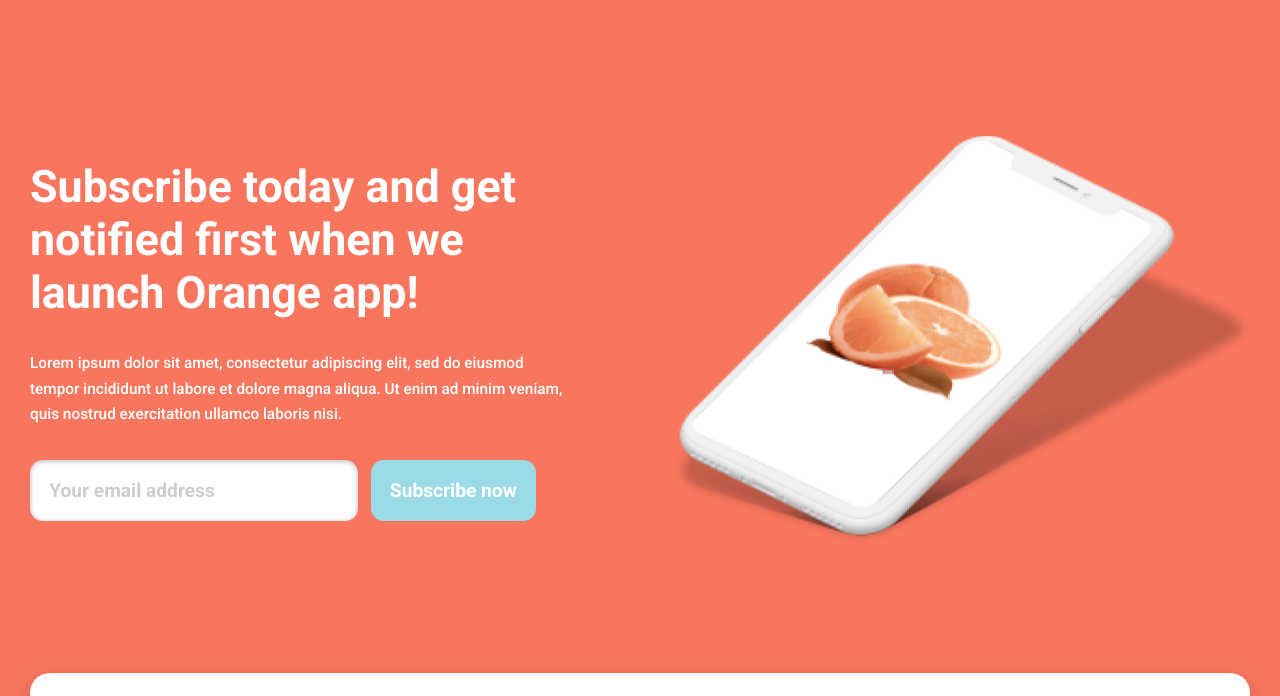
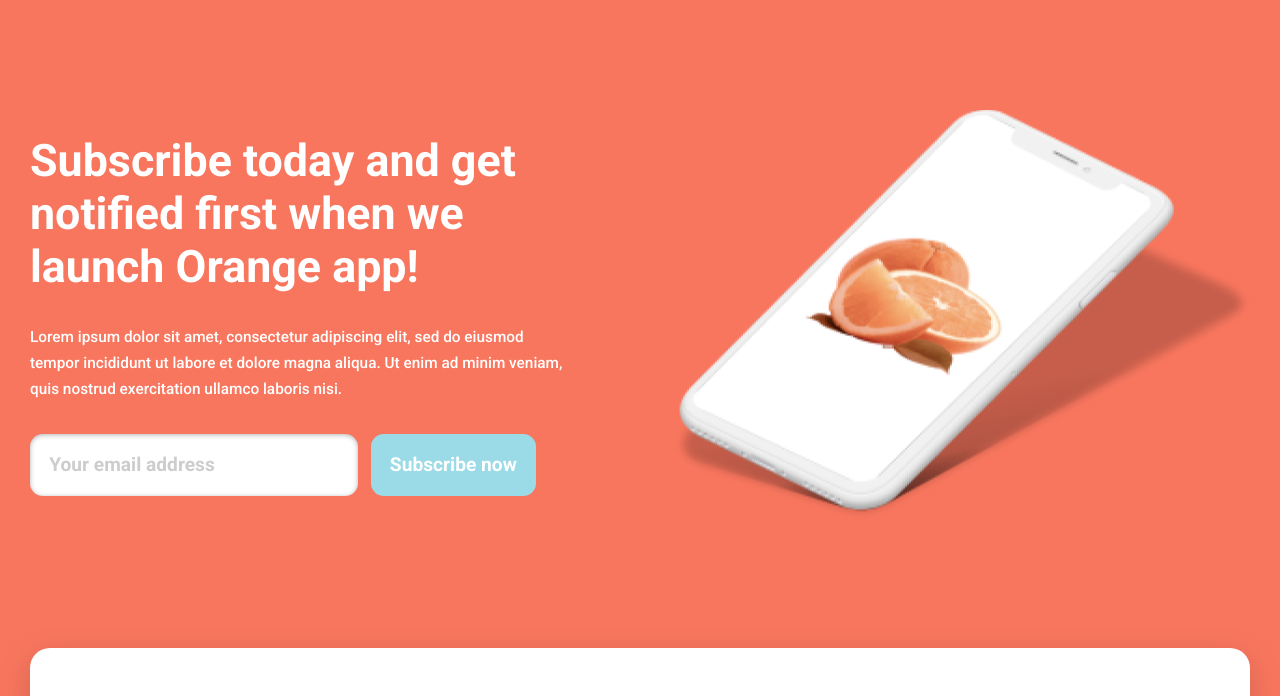
Before and after one commit to saurabhsutar192/Frontend-Challenges, a website: page Orange/index.html in a window 1280 px wide. Shown: the part 81-777 px from the top of the page. Drawn offline with Linux system fonts and the light colour scheme.

Commit message:
styling changes

```diff
--- a/Orange/package.json
+++ b/Orange/package.json
@@ -8,7 +8,8 @@
   },
   "devDependencies": {},
   "scripts": {
-    "sass": "node-sass -w scss/ -o css/ --recursive"  },
+    "sass": "node-sass -w scss/ -o css/ --recursive"
+  },
   "keywords": [],
   "author": "",
   "license": "ISC"
--- a/Orange/scss/banner.scss
+++ b/Orange/scss/banner.scss
@@ -89,7 +89,7 @@ nav {
   color: rgb(255, 255, 255);
 
   .banner {
-    margin: 150px 30px 300px 30px;
+    margin: 120px 30px 300px 30px;
     @extend %centrofy;
     max-width: $max-width;
   }
@@ -126,7 +126,7 @@ nav {
   }
   .bannerContainer {
     .banner {
-      margin: 10vw 30px 20vw 30px;
+      margin: 8vw 30px 20vw 30px;
     }
     .bannerDesc {
       margin-right: 8%;
@@ -147,7 +147,7 @@ nav {
 @media (max-width: 992px) {
   body {
     h3 {
-      font-size: 4vw;
+      font-size: 3.9vw;
     }
   }
   .bannerContainer {
```
Also changed, not shown: Orange/css/banner.css, 2 other files.
